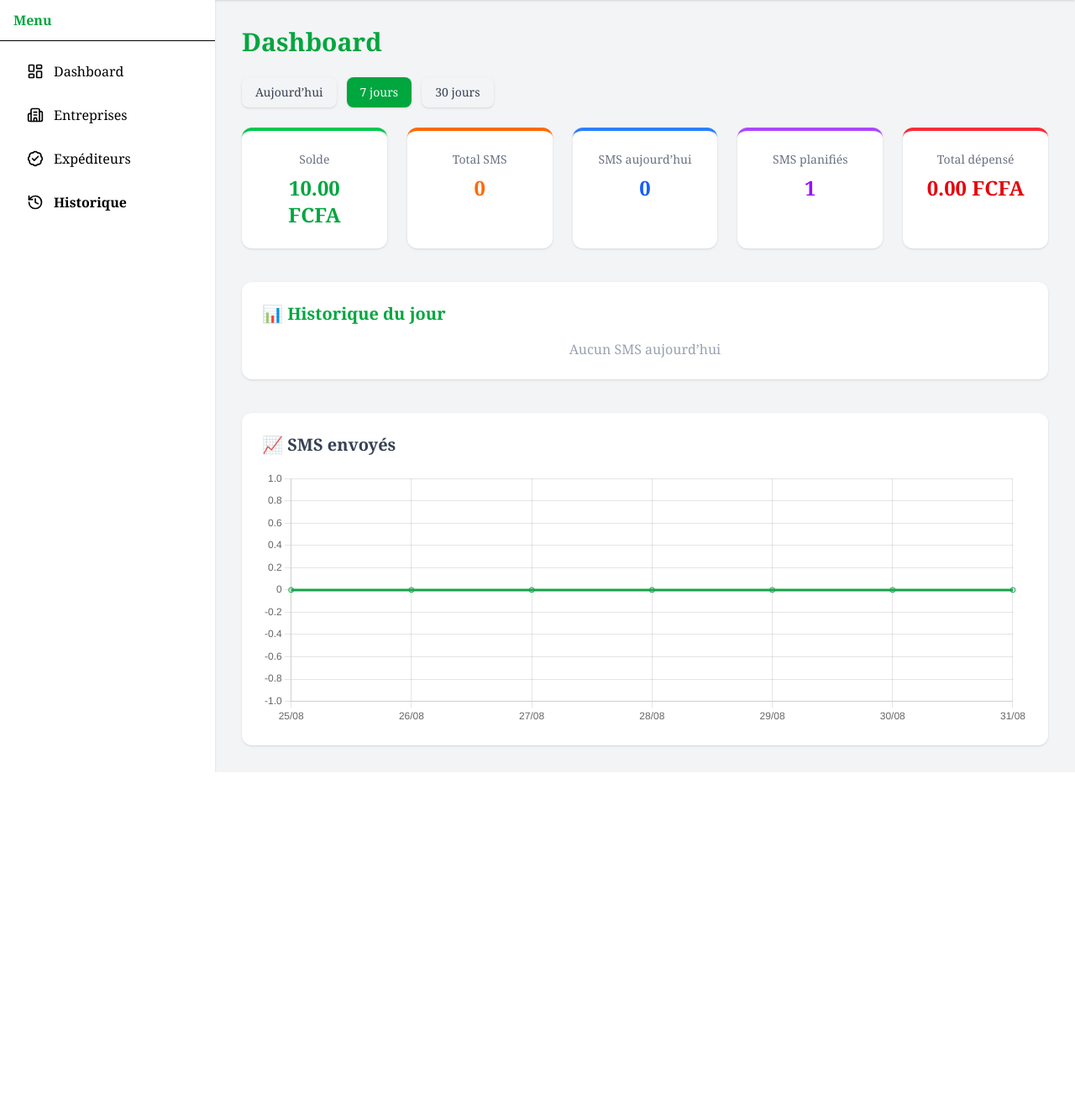
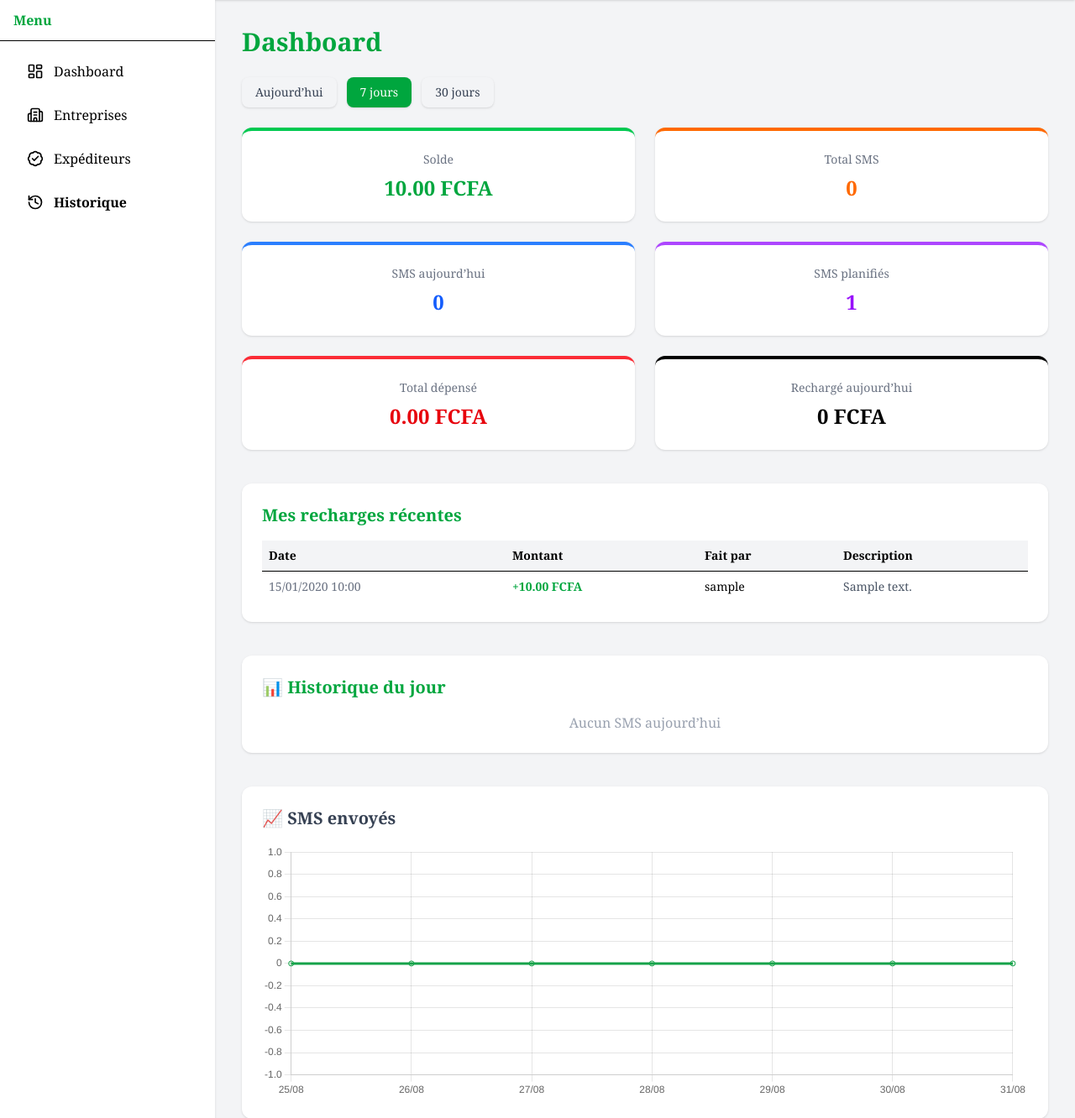
Before and after one commit to harounc/sms_pro, a Django app: page /messaging/dashboard/ in a window 1280 px wide. Shown: the part 64-1396 px from the top of the page at 84% size. Before the commit the page ends 984 px from the top, so only its background shows below. Run offline with Django 5.2, Linux system fonts and the light colour scheme; a user stored in the database is signed in; tables that the repository leaves empty hold one stand-in row (values such as "Sample post"); parts of the project's set-up code (start-up, migrations or seed data) failed here and were passed over.

Commit message:
Track recharge history on dashboards

```diff
--- a/accounts/models.py
+++ b/accounts/models.py
@@ -130,6 +130,14 @@
         choices=TRANSACTION_TYPES
     )
 
+    created_by = models.ForeignKey(
+        User,
+        on_delete=models.SET_NULL,
+        null=True,
+        blank=True,
+        related_name="created_company_transactions",
+    )
+
     description = models.CharField(max_length=255, blank=True)
 
     created_at = models.DateTimeField(auto_now_add=True)
@@ -167,6 +175,14 @@
 
     transaction_type = models.CharField(max_length=10, choices=TRANSACTION_TYPES)
 
+    created_by = models.ForeignKey(
+        User,
+        on_delete=models.SET_NULL,
+        null=True,
+        blank=True,
+        related_name="created_user_credit_transactions",
+    )
+
     description = models.CharField(max_length=255, blank=True)
 
     created_at = models.DateTimeField(auto_now_add=True)
--- a/messaging/services.py
+++ b/messaging/services.py
@@ -71,6 +71,7 @@
                 user=user,
                 amount=cost,
                 transaction_type='debit',
+                created_by=user,
                 description=f"SMS envoyé à {phone} ({sms_parts} SMS)"
             )
 
@@ -98,6 +99,7 @@
                 company=company,
                 amount=cost,
                 transaction_type='debit',
+                created_by=user,
                 description=f"SMS envoyé à {phone} ({sms_parts} SMS)"
             )
 
--- a/messaging/templates/messaging/dashboard.html
+++ b/messaging/templates/messaging/dashboard.html
@@ -25,7 +25,7 @@
 </div>
 
 <!-- ================= KPI ================= -->
-<div class="grid grid-cols-1 md:grid-cols-2 lg:grid-cols-5 gap-6 mb-10">
+<div class="grid grid-cols-1 md:grid-cols-2 lg:grid-cols-6 gap-6 mb-10">
 
     <div class="bg-white shadow rounded-xl p-6 text-center border-t-4 border-green-500">
         <p class="text-gray-500 text-sm">Solde</p>
@@ -61,6 +61,60 @@
             {{ total_spent|floatformat:2 }} FCFA
         </p>
     </div>
+
+    <div class="bg-white shadow rounded-xl p-6 text-center border-t-4 border-emerald-500">
+        <p class="text-gray-500 text-sm">Rechargé aujourd’hui</p>
+        <p class="text-2xl font-bold text-emerald-600 mt-2">
+            {{ total_user_recharges_today|default:0 }} FCFA
+        </p>
+    </div>
+
+</div>
+
+<!-- ================= RECHARGES USERS ================= -->
+<div class="bg-white shadow rounded-xl p-6 mb-10">
+
+    <h3 class="text-xl font-bold mb-4 text-green-600">
+        {% if request.user.role == "admin" %}
+            Recharges utilisateurs récentes
+        {% else %}
+            Mes recharges récentes
+        {% endif %}
+    </h3>
+
+    {% if recent_user_recharges %}
+    <table class="w-full text-sm">
+
+        <thead class="bg-gray-100">
+            <tr>
+                <th class="p-2 text-left">Date</th>
+                {% if request.user.role == "admin" %}
+                <th class="p-2 text-left">Utilisateur</th>
+                {% endif %}
+                <th class="p-2 text-left">Montant</th>
+                <th class="p-2 text-left">Fait par</th>
+                <th class="p-2 text-left">Description</th>
+            </tr>
+        </thead>
+
+        <tbody>
+            {% for recharge in recent_user_recharges %}
+            <tr class="border-t">
+                <td class="p-2 text-gray-500">{{ recharge.created_at|date:"d/m/Y H:i" }}</td>
+                {% if request.user.role == "admin" %}
+                <td class="p-2 font-semibold">{{ recharge.user.get_full_name|default:recharge.user.username }}</td>
+                {% endif %}
+                <td class="p-2 text-green-600 font-semibold">+{{ recharge.amount }} FCFA</td>
+                <td class="p-2">{{ recharge.created_by.username|default:"-" }}</td>
+                <td class="p-2 text-gray-600">{{ recharge.description|default:"-" }}</td>
+            </tr>
+            {% endfor %}
+        </tbody>
+
+    </table>
+    {% else %}
+        <p class="text-gray-400 text-center">Aucune recharge récente</p>
+    {% endif %}
 
 </div>
 
--- a/messaging/views.py
+++ b/messaging/views.py
@@ -24,7 +24,7 @@
 from messaging.tasks import enqueue_pending_messages
 from messaging.models import Campaign, Message, MessageTemplate, Sender
 from messaging.sms_gateway import validate_sms_configuration
-from accounts.models import Company, User
+from accounts.models import Company, User, UserCreditTransaction
 from contacts.models import ContactGroup
 from contacts.phone_numbers import is_valid_phone, normalize_phone
 from accounts.forms import RechargeForm
@@ -833,9 +833,29 @@
     if user.role == "admin":
         messages_qs = Message.objects.filter(company=company)
         balance = getattr(company, "balance", 0)
+        recent_user_recharges = UserCreditTransaction.objects.filter(
+            company=company,
+            transaction_type="credit",
+        ).select_related("user", "created_by").order_by("-created_at")[:10]
+        total_user_recharges_today = UserCreditTransaction.objects.filter(
+            company=company,
+            transaction_type="credit",
+            created_at__date=today,
+        ).aggregate(total=Sum("amount"))["total"] or 0
     else:
         messages_qs = Message.objects.filter(company=company, user=user)
         balance = getattr(user, "credit_balance", 0)
+        recent_user_recharges = UserCreditTransaction.objects.filter(
+            company=company,
+            user=user,
+            transaction_type="credit",
+        ).select_related("user", "created_by").order_by("-created_at")[:10]
+        total_user_recharges_today = UserCreditTransaction.objects.filter(
+            company=company,
+            user=user,
+            transaction_type="credit",
+            created_at__date=today,
+        ).aggregate(total=Sum("amount"))["total"] or 0
 
     # ===============================
     # STATISTIQUES
@@ -940,6 +960,8 @@
         "sms_today": sms_today,
         "scheduled_sms": scheduled_sms,
         "total_spent": total_spent,
+        "recent_user_recharges": recent_user_recharges,
+        "total_user_recharges_today": total_user_recharges_today,
 
         "recent_simple": recent_simple,
         "recent_campaign": recent_campaign,
```
Also changed, not shown: accounts/tests.py (+40 -1 lines), accounts/views.py (+15 -1 lines), messaging/templates/accounts/dashboard.html (+15 -3 lines), accounts/migrations/0009_companytransaction_created_by_and_more.py (added).
